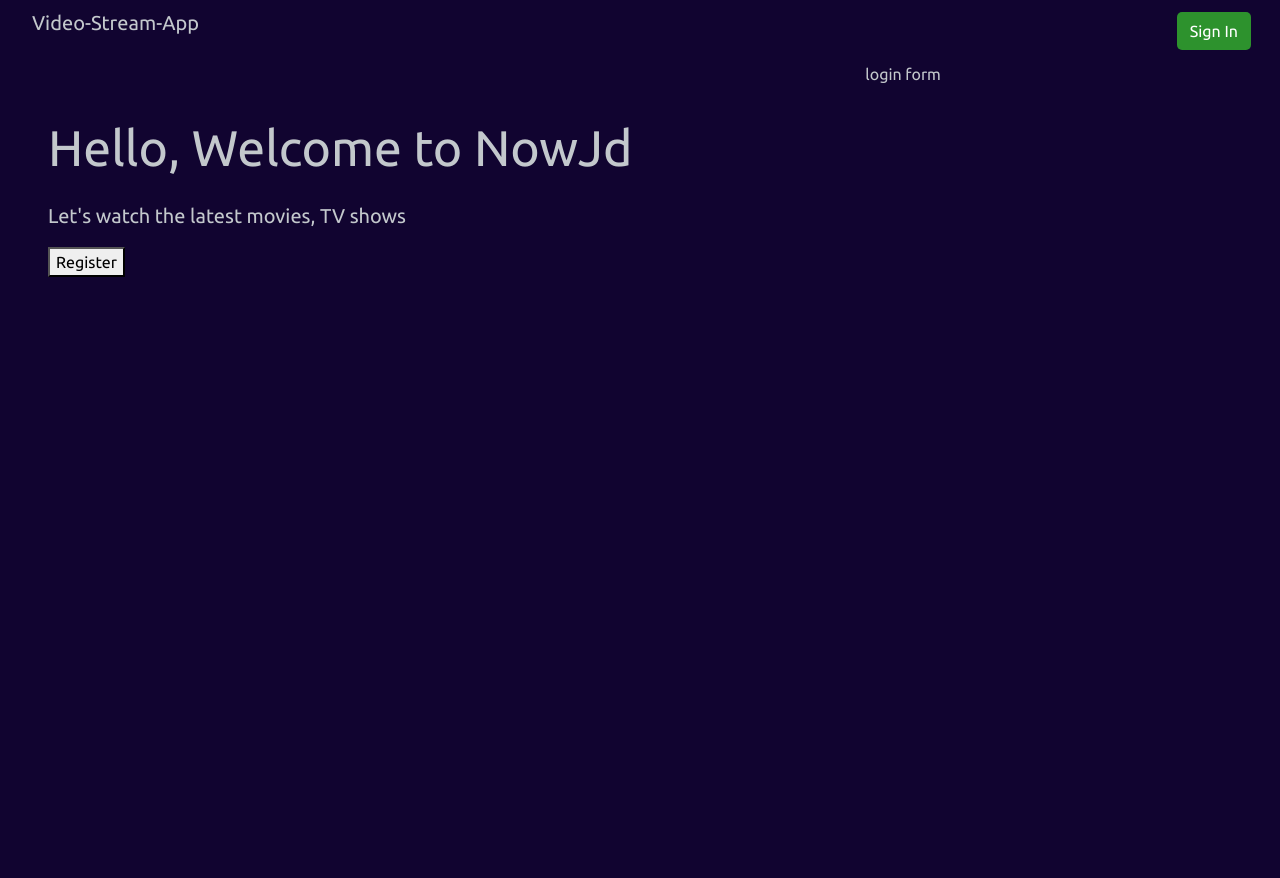
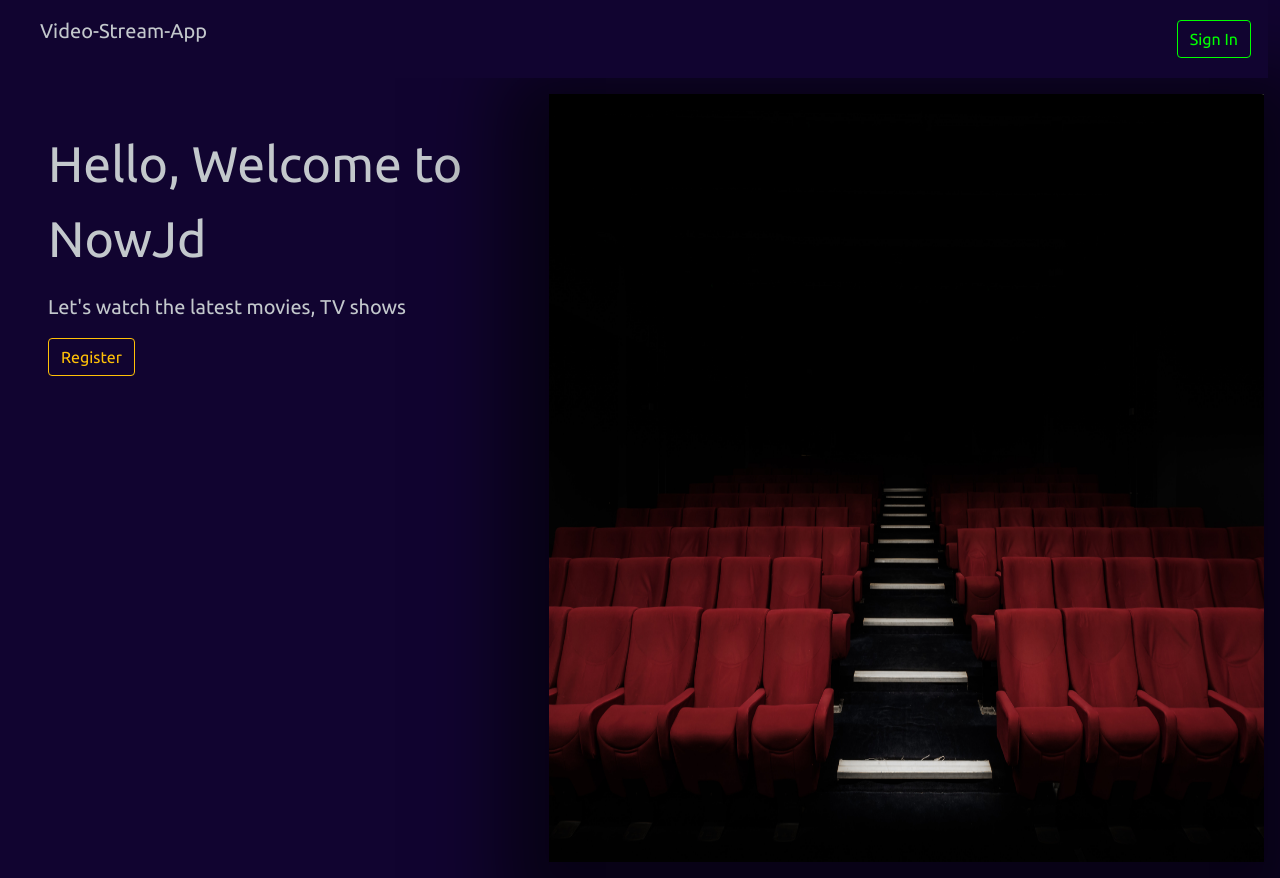
Before and after one commit to Dharshan-J/video-stream-app, a Node server app: page / in a window 1280 px wide. Run offline with Node 20, Linux system fonts and the light colour scheme.

Commit message:
login page update by nowie

```diff
--- a/public/css/login.css
+++ b/public/css/login.css
@@ -13,16 +13,6 @@
 .row.col{
   background-color: aliceblue;
 }
-.btn_SignUp{
-  padding: 30px;
-  background-color: honeydew;
-  color: #110430;
-  border-radius: 5px;
-  border: none;
-  font-size: x-large;
-
-
-}
 
 .row {
   height: 100vh;
@@ -35,16 +25,26 @@
 
 .navbar.navbar-light.bg-light p{
     color: rgb(195, 200, 204);
-    padding: .5rem;
+    padding: 1rem;
+
 }
 .navbar.navbar-light.bg-light button{
     margin-right: 5px;
-    border-radius: 5px;
-
-    background-color: rgb(45, 146, 45);
-    color:white ;
+    border: rgb(0, 255, 0) solid 0.6px;
+    color:rgb(0, 255, 0) ;
+    transition: 0.5ms;
 }
 .navbar.navbar-light.bg-light button:hover{
 
   background-color: rgb(0, 255, 0);
+  color:white;
+  border: (54, 165, 54) solid 0.6px;
 }
+
+.img-fluid{
+ height: 100%;
+ width: 100%;
+ mask-border-mode:luminance;
+ box-shadow: rgba(0, 0, 0, 0.56) 0px 22px 70px 50px ;
+
+}
--- a/views/login.ejs
+++ b/views/login.ejs
@@ -24,19 +24,19 @@
     <nav class="navbar navbar-light bg-light">
       <div class="container-fluid">
         <p class="navbar-brand">Video-Stream-App</p>
-        <button class="btn">Sign In</button>
+        <button class="btn sign-in">Sign In</button>
       </div>
 
 
     </nav>
     <div class="row">
-      <div class="col text-start col-lg-8 p-5">
+      <div class="col text-start col-lg-5 p-5">
         <p id="welcome_text">Hello, Welcome to NowJd</p>
         <p id="welcome_text1">Let's watch the latest movies, TV shows </p>
-        <button class="btn_signUp">Register</button>
+        <button class="btn btn-outline-warning from-left">Register</button>
       </div>
-      <div class="col col-auto">
-        <p id="login_card">login form</p>
+      <div class="col col-lg-7 blur p-3">
+        <img src="/public/images/felix-mooneeram-evlkOfkQ5rE-unsplash.jpg" class="img img-fluid" alt="">
       </div>
     </div>
     <script
```
Also changed, not shown: public/images/felix-mooneeram-evlkOfkQ5rE-unsplash.jpg (added), public/images/homepage.jpg (deleted), public/images/johanna-vogt-tqckH4K2oJ4-unsplash.jpg (added).
